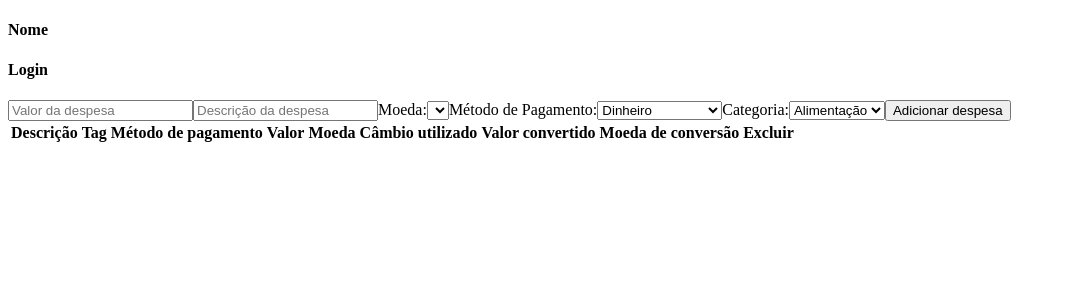
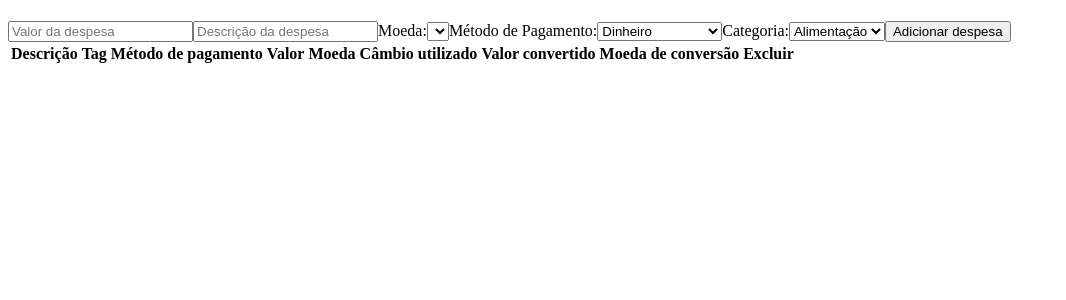
Before and after one commit to eliananunes/manage-expenses, a React (Create React App) app: page /despesas in a window 1280 px wide. Shown: the top 300 px of the page, without its empty margins (0-1066 px from the left). Built offline with nearby package versions, Linux system fonts and the light colour scheme.

Commit message:
Header: consumindo o estado da aplicacao retornando o nome e email da pessoa usuaria

```diff
--- a/src/components/Header.jsx
+++ b/src/components/Header.jsx
@@ -1,10 +1,13 @@
 import React from "react";
+import { useSelector } from "react-redux";
+import { selectUser } from "../redux/userSlice";
 
 const Header = () => {
+    const { name, email } = useSelector(selectUser);
     return(
         <header>
-            <h4>Nome</h4>
-            <h4>Login</h4>
+            <h4>{name}</h4>
+            <h4>{email}</h4>
         </header>
     );
 }
```
